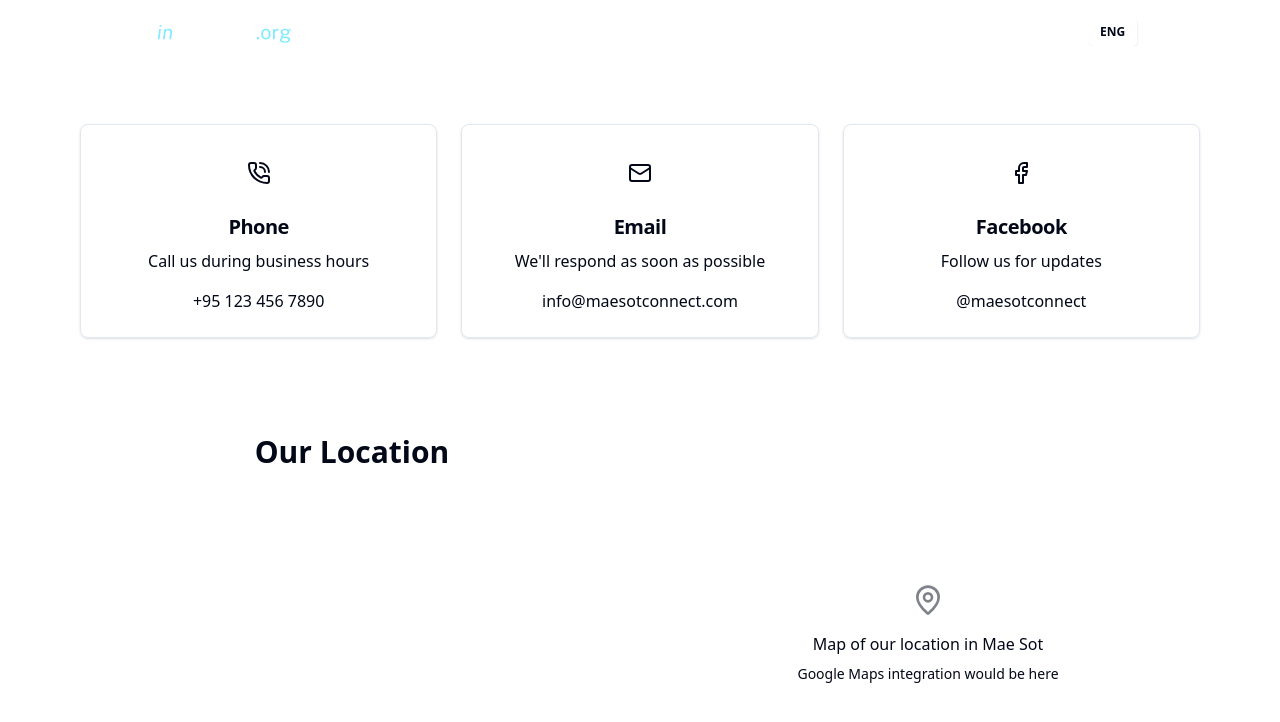
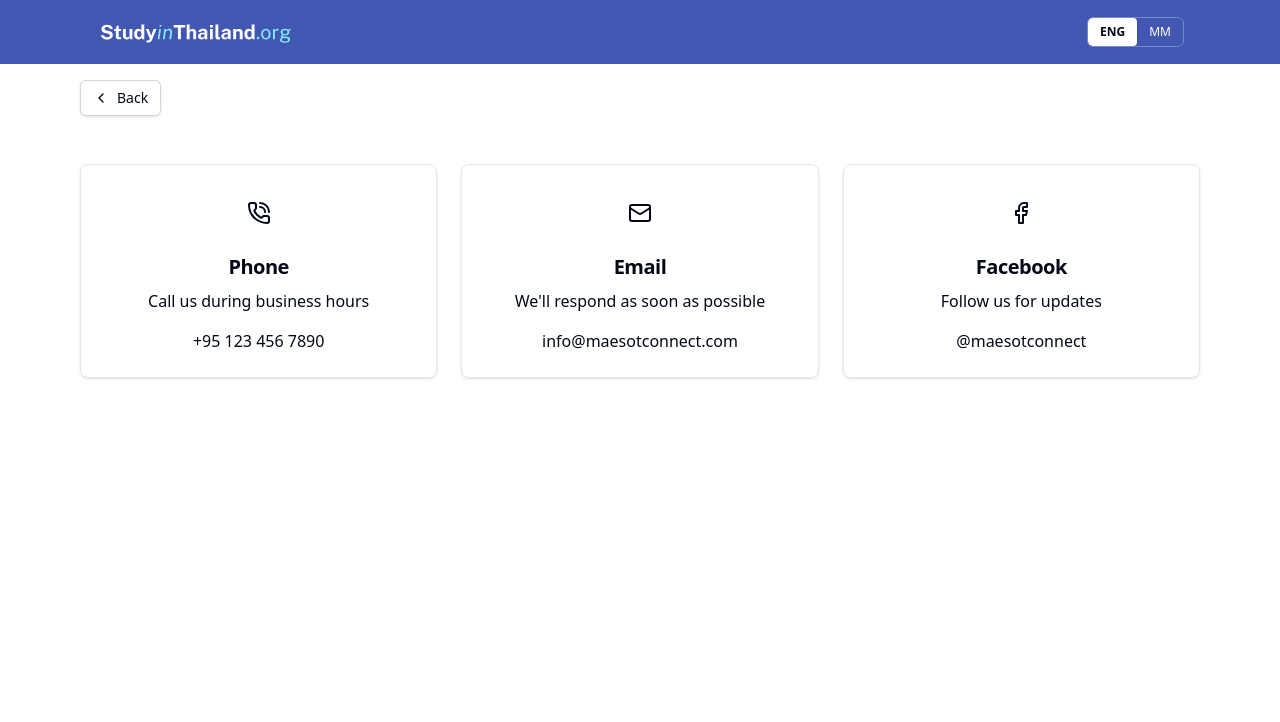
Before and after one commit to Myo-Myint-Han-1111/MaeSotConnect, a Next.js app: page /contact in a window 1280 px wide. Shown: the top 722 px of the page. Built offline with nearby package versions, Linux system fonts and the light colour scheme.

Commit message:
fix: More minor UI modifications

```diff
--- a/src/app/(public)/about/page.tsx
+++ b/src/app/(public)/about/page.tsx
@@ -2,6 +2,10 @@
 
 import React from "react";
 import { useLanguage } from "../../../context/LanguageContext";
+import { useRouter } from "next/navigation";
+
+import { Button } from "../../../components/ui/button";
+import { ChevronLeft } from "lucide-react";
 import {
   Card,
   CardContent,
@@ -33,6 +37,7 @@ const styles = {
 
 const About: React.FC = () => {
   const { t } = useLanguage();
+  const router = useRouter(); // Initialize the router hook
 
   // Sample team data
   const teamMembers = [
@@ -64,16 +69,22 @@ const About: React.FC = () => {
 
   return (
     <div className="content">
-      <section className="hero-section">
-        <h1 className="text-4xl font-bold text-white">{t("about.title")}</h1>
-        <p className="text-xl text-white max-w-2xl mx-auto mt-2">
-          {t("about.subtitle")}
-        </p>
-      </section>
+      {/* Back Button */}
+      <div className="relative z-10 bg-background py-4 pt-20 max-w-6xl mx-auto px-4">
+        <Button
+          variant="outline"
+          size="sm"
+          className="border border-gray-300 bg-white hover:bg-gray-100 rounded-md shadow-sm"
+          onClick={() => router.push("/")}
+        >
+          <ChevronLeft className="mr-2 h-4 w-4" />
+          {t("course.back")}
+        </Button>
+      </div>
 
-      <section className="max-w-6xl mx-auto px-4 py-12">
+      <section className="max-w-6xl mx-auto px-4 py-2">
         <Tabs defaultValue="mission" className="w-full">
-          <TabsList className="grid w-full grid-cols-2 md:w-[300px] mx-auto mb-8">
+          <TabsList className="grid w-full grid-cols-2 md:w-[300px] mx-auto mb-4 p-1 rounded-md ">
             <TabsTrigger value="mission">Our Mission</TabsTrigger>
             <TabsTrigger value="team">Our Team</TabsTrigger>
           </TabsList>
--- a/src/app/(public)/contact/page.tsx
+++ b/src/app/(public)/contact/page.tsx
@@ -2,25 +2,35 @@
 
 import React from "react";
 import { useLanguage } from "../../../context/LanguageContext";
+import { Button } from "../../../components/ui/button";
+import { ChevronLeft } from "lucide-react";
+import { useRouter } from "next/navigation";
 import {
   Card,
   CardContent,
   CardHeader,
   CardTitle,
 } from "../../../components/ui/card";
-import { PhoneCall, Mail, Facebook, MapPin } from "lucide-react";
+import { PhoneCall, Mail, Facebook } from "lucide-react";
 
 const ContactUs: React.FC = () => {
   const { t } = useLanguage();
+  const router = useRouter();
 
   return (
     <div className="content">
-      <section className="hero-section">
-        <h1 className="text-4xl font-bold text-white">{t("contact.title")}</h1>
-        <p className="text-xl text-white max-w-2xl mx-auto mt-2">
-          {t("contact.subtitle")}
-        </p>
-      </section>
+      {/* Back Button */}
+      <div className="relative z-10 bg-background pt-20 max-w-6xl mx-auto px-4">
+        <Button
+          variant="outline"
+          size="sm"
+          className="border border-gray-300 bg-white hover:bg-gray-100 rounded-md shadow-sm"
+          onClick={() => router.push("/")}
+        >
+          <ChevronLeft className="mr-2 h-4 w-4" />
+          {t("course.back")}
+        </Button>
+      </div>
 
       <section className="section py-12">
         <div className="max-w-6xl mx-auto px-4">
@@ -95,28 +105,6 @@ const ContactUs: React.FC = () => {
           </div>
         </div>
       </section>
-
-      <section className="section py-12 bg-muted">
-        <div className="max-w-6xl mx-auto px-4">
-          <div className="grid grid-cols-1 lg:grid-cols-2 gap-8">
-            <div>
-              <h2 className="text-3xl font-bold mb-1 text-center">
-                {t("contact.location.title")}
-              </h2>
-            </div>
-
-            <div className="w-full h-[400px] bg-card rounded-lg p-4 flex items-center justify-center">
-              <div className="text-center text-muted-foreground">
-                <MapPin className="h-8 w-8 mx-auto mb-4 opacity-50" />
-                <p>{t("contact.location.maptext")}</p>
-                <p className="text-sm mt-2">
-                  Google Maps integration would be here
-                </p>
-              </div>
-            </div>
-          </div>
-        </div>
-      </section>
     </div>
   );
 };
--- a/src/app/(public)/courses/page.tsx
+++ b/src/app/(public)/courses/page.tsx
@@ -437,7 +437,7 @@ const courseDetailStyles = `
 
 /* Add specific styling for content to fix navbar overlap */
 .content {
-  padding-top: 6rem; /* Add more space below the navbar */
+  padding-top: 9rem; /* Add more space below the navbar */
   position: relative;
   z-index: 1; /* Ensure content appears above other elements */
 }
@@ -540,10 +540,10 @@ const CourseDetail: React.FC<CourseDetailProps> = ({ courses }) => {
 
   // Back Button to Landing Page
   return (
-    <div className="content mt-20">
-      <div className="max-w-6xl mx-auto px-4">
-        {/* Non-sticky back button that stays at the top */}
-        <div className="relative z-10 bg-background py-2 mb-4">
+    <div className="content">
+      <div className="max-w-6xl mx-auto px-4 relative">
+        {/* Back button positioned normally now that we have proper spacing */}
+        <div className="mb-8 mt-4">
           <Button
             variant="outline"
             size="sm"
@@ -554,13 +554,11 @@ const CourseDetail: React.FC<CourseDetailProps> = ({ courses }) => {
             {t("course.back")}
           </Button>
         </div>
-
         {/* Title and Subtitle */}
         <div className="mb-6">
           <h1 className="text-3xl font-bold">{course.title}</h1>
           <p className="text-lg text-muted-foreground">{course.subtitle}</p>
         </div>
-
         {/* Badges */}
         <div className="flex flex-wrap gap-2 mb-6">
           {course.badges.map((badge, index) => (
@@ -576,7 +574,6 @@ const CourseDetail: React.FC<CourseDetailProps> = ({ courses }) => {
             </Badge>
           ))}
         </div>
-
         {/* Image Gallery and Info Grid */}
         <div className="grid grid-cols-1 lg:grid-cols-5 gap-8 mb-10">
           {/* Enhanced Image Gallery with swipe support */}
@@ -667,7 +664,6 @@ const CourseDetail: React.FC<CourseDetailProps> = ({ courses }) => {
             </Card>
           </div>
         </div>
-
         {/* Course Details Accordion */}
         <div className="mb-10">
           <Accordion type="multiple" className="w-full">
@@ -797,7 +793,6 @@ const CourseDetail: React.FC<CourseDetailProps> = ({ courses }) => {
             )}
           </Accordion>
         </div>
-
         {/* Organization Info */}
         {course.organizationInfo && (
           <section className="mb-10">
@@ -849,7 +844,6 @@ const CourseDetail: React.FC<CourseDetailProps> = ({ courses }) => {
             </Card>
           </section>
         )}
-
         {/* Bottom CTA */}
         <div className="flex flex-col md:flex-row justify-between items-center gap-4 mb-16 p-6 bg-muted rounded-lg">
           <div>
--- a/src/app/api/courses/[id]/route.ts
+++ b/src/app/api/courses/[id]/route.ts
@@ -3,7 +3,6 @@ import { NextRequest, NextResponse } from "next/server";
 import { auth } from "@/lib/auth/auth";
 import { z } from "zod";
 import { prisma } from "@/lib/db";
-import { authOptions } from "@/lib/auth/auth";
 import { saveFile } from "@/lib/upload";
 
 // Input validation schema
@@ -214,12 +213,15 @@ export async function PUT(
 
     // Process and save new image files
     const newImageUrls: string[] = [];
-      for (const [key, value] of formData.entries()) {
-        if (key.startsWith("image_") && value instanceof File) {
-          const imageUrl = await saveFile(value, session.user.organizationId ?? undefined);
-          newImageUrls.push(imageUrl);
-        }
+    for (const [key, value] of formData.entries()) {
+      if (key.startsWith("image_") && value instanceof File) {
+        const imageUrl = await saveFile(
+          value,
+          session.user.organizationId ?? undefined
+        );
+        newImageUrls.push(imageUrl);
       }
+    }
 
     // Combine existing and new image URLs
     const allImageUrls = [...existingImageUrls, ...newImageUrls];
--- a/src/app/api/courses/route.ts
+++ b/src/app/api/courses/route.ts
@@ -3,7 +3,6 @@ import { NextRequest, NextResponse } from "next/server";
 import { auth } from "@/lib/auth/auth";
 import { z } from "zod";
 import { prisma } from "@/lib/db";
-import { authOptions } from "@/lib/auth/auth";
 import { saveFile } from "@/lib/upload";
 
 // Input validation schema
--- a/src/app/api/organizations/[id]/admins/route.ts
+++ b/src/app/api/organizations/[id]/admins/route.ts
@@ -1,7 +1,6 @@
 import { NextRequest, NextResponse } from "next/server";
 import { auth } from "@/lib/auth/auth";
 import { prisma } from "@/lib/db";
-import { authOptions } from "@/lib/auth/auth";
 
 export async function GET(
   request: NextRequest,
--- a/src/app/api/organizations/[id]/courses/route.ts
+++ b/src/app/api/organizations/[id]/courses/route.ts
@@ -2,7 +2,6 @@
 import { NextRequest, NextResponse } from "next/server";
 import { auth } from "@/lib/auth/auth";
 import { prisma } from "@/lib/db";
-import { authOptions } from "@/lib/auth/auth";
 
 export async function GET(
   request: NextRequest,
--- a/src/app/api/organizations/admins/route.ts
+++ b/src/app/api/organizations/admins/route.ts
@@ -3,7 +3,6 @@ import { auth } from "@/lib/auth/auth";
 import { z } from "zod";
 import { prisma } from "@/lib/db";
 import { hashPassword } from "@/lib/auth/password";
-import { authOptions } from "@/lib/auth/auth";
 
 // Input validation schema
 const adminSchema = z.object({
--- a/src/components/CourseCard/CourseCard.tsx
+++ b/src/components/CourseCard/CourseCard.tsx
@@ -2,8 +2,8 @@
 
 import React from "react";
 import { useRouter } from "next/navigation";
-import { Card, CardContent, CardFooter } from "../ui/card";
-import { Button } from "../ui/button";
+import { Card, CardContent } from "../ui/card";
+// import { Button } from "../ui/button";
 import { useLanguage } from "../../context/LanguageContext";
 import ImageCarousel from "../common/ImageCarousel";
 import DayIndicator from "../common/DayIndicator";
@@ -126,7 +126,7 @@ export const CourseCard: React.FC<CourseCardProps> = ({
         />
       </CardContent>
 
-      <CardFooter className="see-more-container">
+      {/* <CardFooter className="see-more-container">
         <Button
           onClick={(e) => {
             e.stopPropagation();
@@ -136,7 +136,7 @@ export const CourseCard: React.FC<CourseCardProps> = ({
         >
           {t("course.seemore")}
         </Button>
-      </CardFooter>
+      </CardFooter> */}
     </Card>
   );
 };
--- a/src/components/Navbar/Navbar.tsx
+++ b/src/components/Navbar/Navbar.tsx
@@ -5,6 +5,7 @@ import Link from "next/link";
 import Image from "next/image";
 import { useLanguage } from "@/context/LanguageContext";
 import { Tabs, TabsList, TabsTrigger } from "../ui/tabs";
+import { usePathname } from "next/navigation";
 
 interface NavItem {
   name: string;
@@ -23,6 +24,13 @@ interface NavbarProps {
 
 export const Navbar: React.FC<NavbarProps> = ({ brand }) => {
   const { language, setLanguage } = useLanguage();
+  const pathname = usePathname();
+
+  // Check if we're on a page that needs the alternate navbar style
+  const isAlternateStyle =
+    pathname.startsWith("/about") ||
+    pathname.startsWith("/contact") ||
+    pathname.startsWith("/courses/");
 
   const changeLanguage = (value: string) => {
     if (value === "en" || value === "mm") {
@@ -31,7 +39,11 @@ export const Navbar: React.FC<NavbarProps> = ({ brand }) => {
   };
 
   return (
-    <header className="absolute top-0 left-0 w-full z-30 bg-transparent">
+    <header
+      className={`absolute top-0 left-0 w-full z-30 ${
+        isAlternateStyle ? "bg-[#4257b2]" : "bg-transparent"
+      }`}
+    >
       <div className="max-w-6xl mx-auto px-4 sm:px-6 lg:px-8">
         <div className="flex items-center justify-between h-16">
           {/* Brand/Logo */}
@@ -61,18 +73,22 @@ export const Navbar: React.FC<NavbarProps> = ({ brand }) => {
                 <TabsTrigger
                   value="en"
                   className={`px-3 py-1.5 text-xs font-medium transition-colors rounded-sm
-                    ${language === "en"
-                      ? "bg-white text-primary font-semibold"
-                      : "bg-transparent text-white hover:bg-white/10"}`}
+                    ${
+                      language === "en"
+                        ? "bg-white text-primary font-semibold"
+                        : "bg-transparent text-white hover:bg-white/10"
+                    }`}
                 >
                   ENG
                 </TabsTrigger>
                 <TabsTrigger
                   value="mm"
                   className={`px-3 py-1.5 text-xs font-medium transition-colors rounded-sm
-                    ${language === "mm"
-                      ? "bg-white text-primary font-semibold"
-                      : "bg-transparent text-white hover:bg-white/10"}`}
+                    ${
+                      language === "mm"
+                        ? "bg-white text-primary font-semibold"
+                        : "bg-transparent text-white hover:bg-white/10"
+                    }`}
                 >
                   MM
                 </TabsTrigger>
```
Also changed, not shown: src/components/ui/tabs.tsx (+11 -11 lines).
